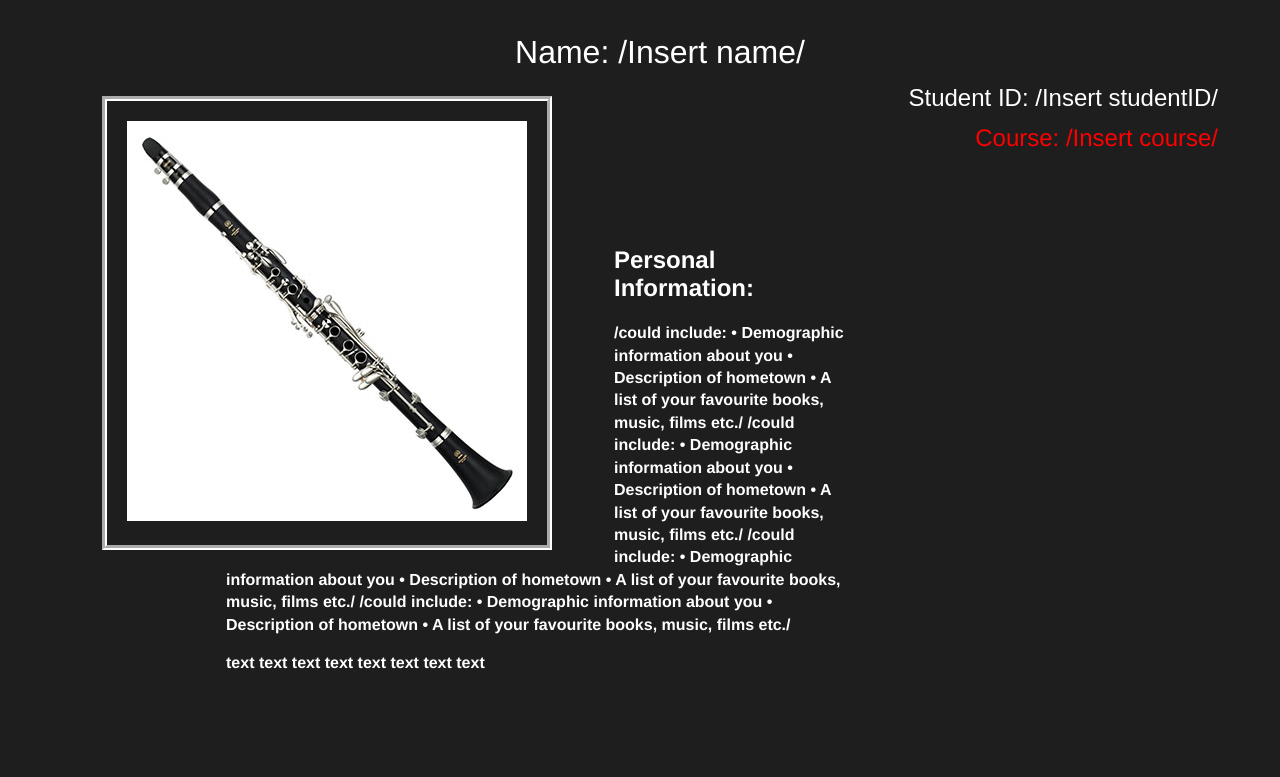
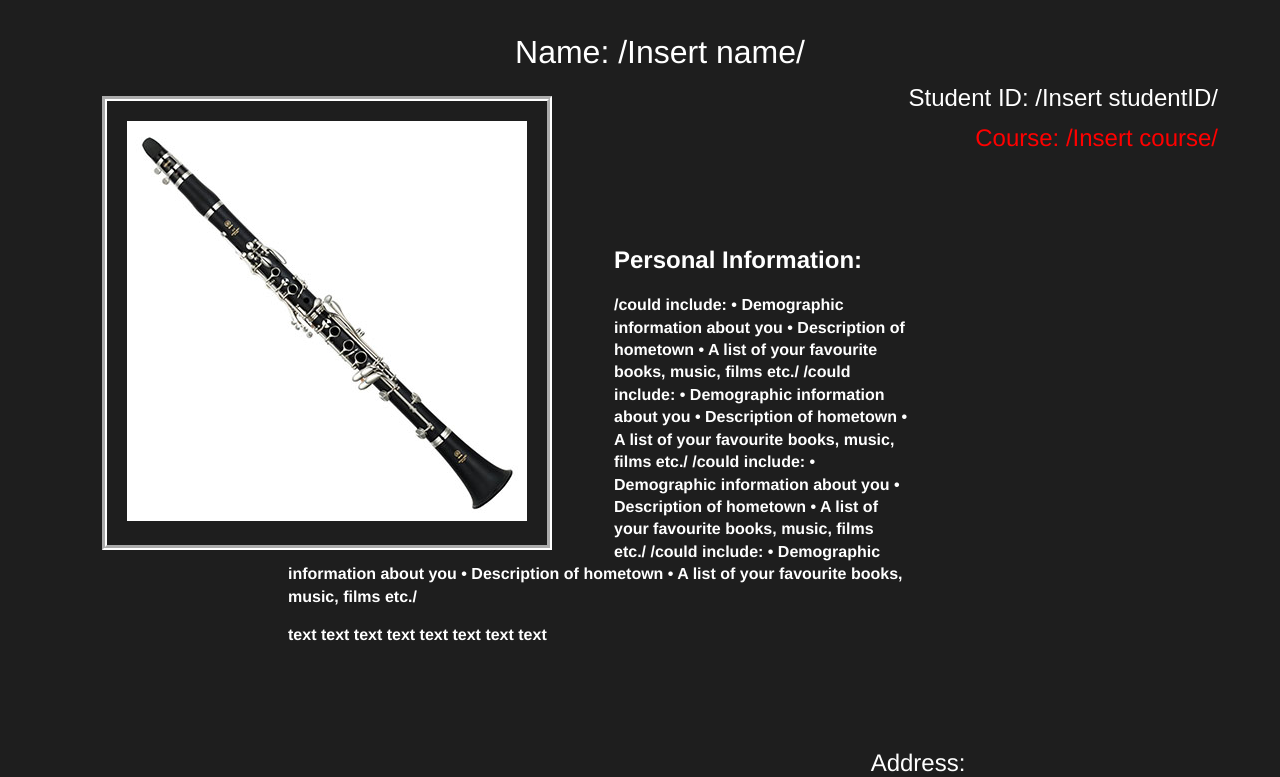
Before and after one commit to Zircon332/WebApp_Assignment, a PHP site: page /aboutme1.html in a window 1280 px wide. Shown: the part 956-1733 px from the top of the page. Run offline with PHP 8.4, Linux system fonts and the light colour scheme; some libraries are stand-ins or nearby versions.

Commit message:
Update style.css

```diff
--- a/assign1/styles/style.css
+++ b/assign1/styles/style.css
@@ -777,7 +777,7 @@ li.about_course {
 }
 
 .about_personalinfo {
-  padding: 5% 10%;
+  padding: 5% 15%;
   text-align:left;
   width:50%;
   margin-right:0;
```
